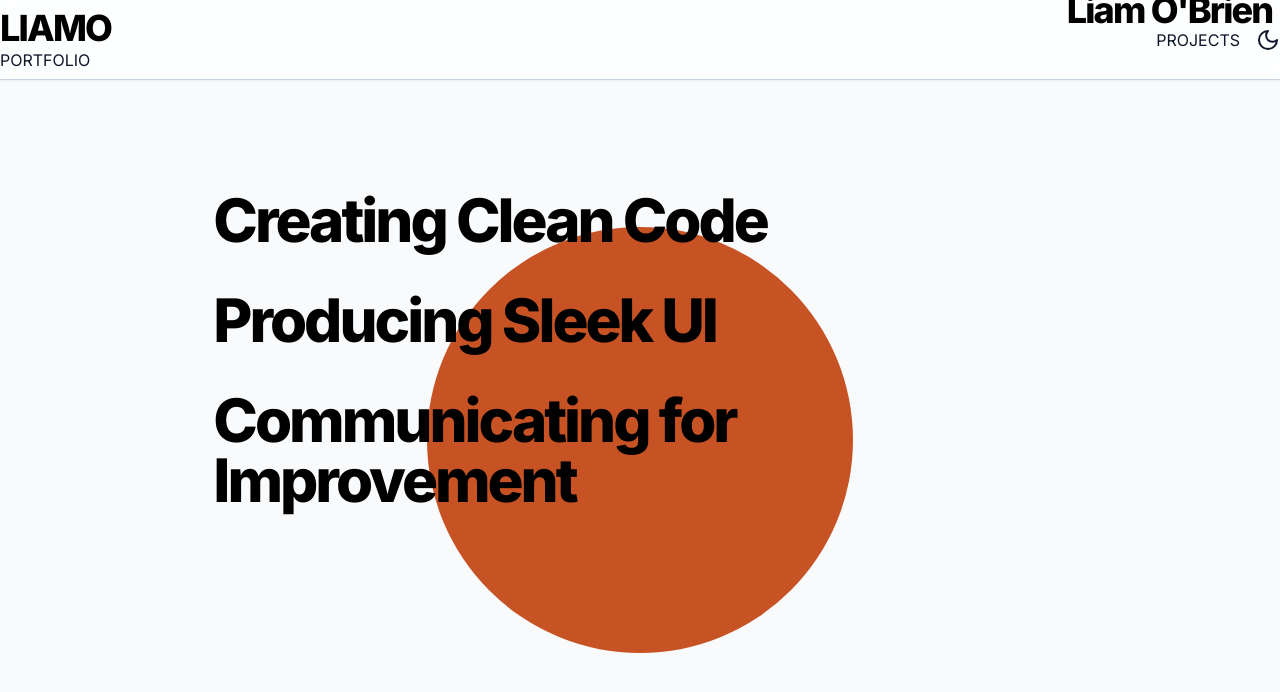
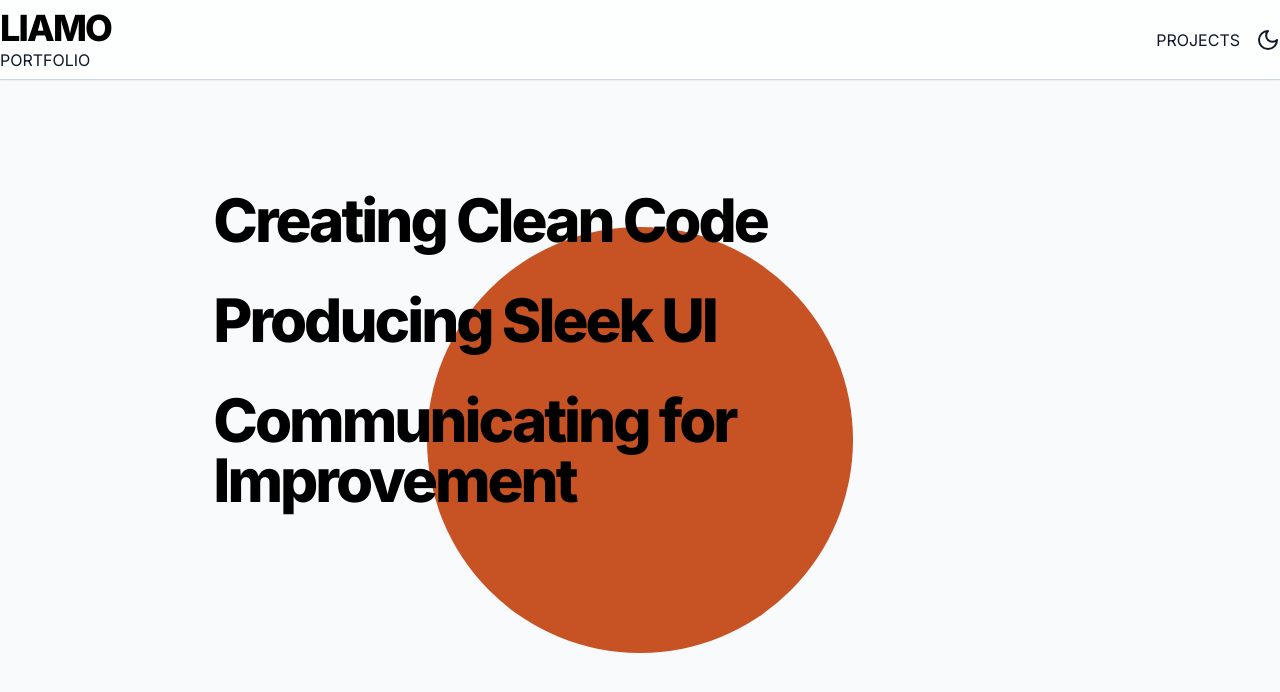
Before and after one commit to liamasis/testfolio, a Next.js app: page / in a window 1280 px wide. Shown: the top 692 px of the page. Built offline with nearby package versions, Linux system fonts and the light colour scheme.

Commit message:
clean skin

```diff
--- a/src/app/page.tsx
+++ b/src/app/page.tsx
@@ -12,9 +12,7 @@ export default function Home() {
 
         <div className=" grid grid-rows-10 grid-cols-1 lg:grid-cols-6 z-50 grid-flow-col">
         <div className="col-span-2 col-start-6 row-span-2 row-start-1 text-white">
-          <LargeHeading size={'sm'}>
-            Liam O'Brien
-          </LargeHeading>
+
         </div>
           {/* <div className="invisible lg:visible lg:col-span-1"></div> */}
           <div className="lg:col-start-2 lg:row-start-3 lg:row-span-4 lg:col-span-3 col-span-1">
```
